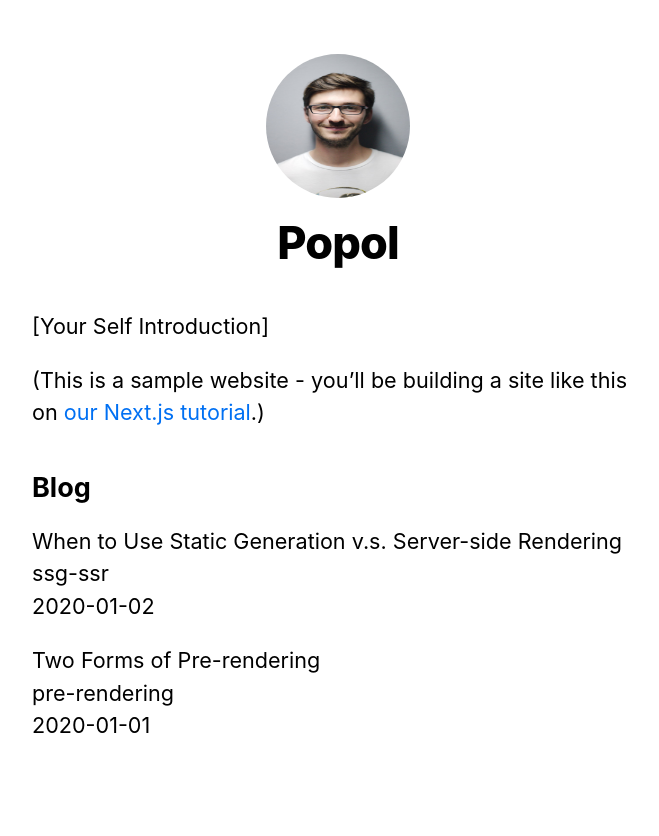
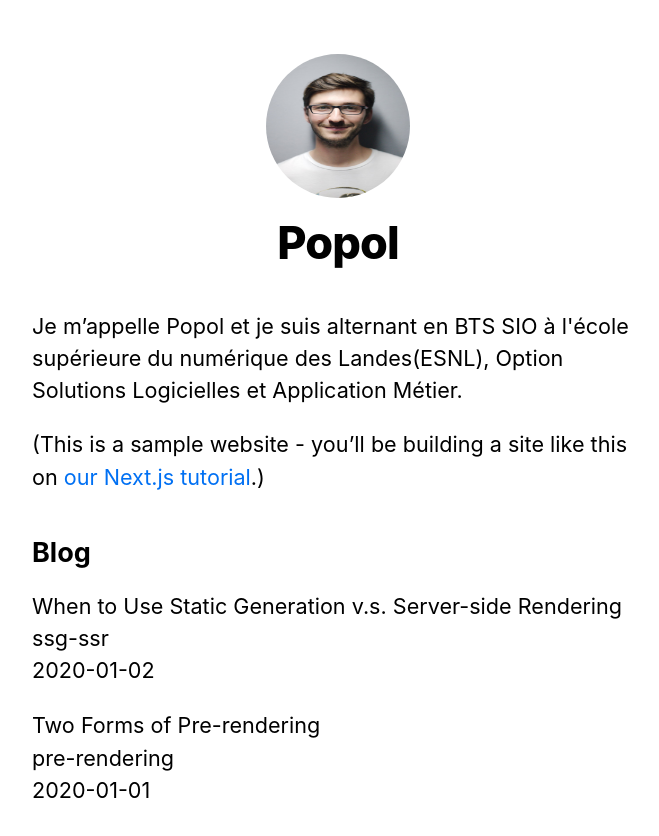
Before and after one commit to trentindev/next-blog, a Next.js app: page / in a window 1280 px wide. Shown: the top 836 px of the page, without its empty margins (302-961 px from the left). Built offline with nearby package versions, Linux system fonts and the light colour scheme.

Commit message:
personalisation du message d'acceuil

```diff
--- a/components/layout.js
+++ b/components/layout.js
@@ -5,7 +5,7 @@ import utilStyles from '../styles/utils.module.css';
 import Link from 'next/link';
 
 const name = 'Popol';
-export const siteTitle = 'Next.js Sample Website';
+export const siteTitle = 'PortFolio Popol';
 
 export default function Layout({ children, home }) {
   return (
--- a/pages/index.js
+++ b/pages/index.js
@@ -19,7 +19,7 @@ export default function Home({ allPostsData }) {
         <title>{siteTitle}</title>
       </Head>
       <section className={utilStyles.headingMd}>
-        <p>[Your Self Introduction]</p>
+        <p>Je m’appelle Popol et je suis alternant en BTS SIO à l'école supérieure du numérique des Landes(ESNL),  Option Solutions Logicielles et Application Métier.</p>
         <p>
           (This is a sample website - you’ll be building a site like this on{' '}
           <a href="https://nextjs.org/learn">our Next.js tutorial</a>.)
```
